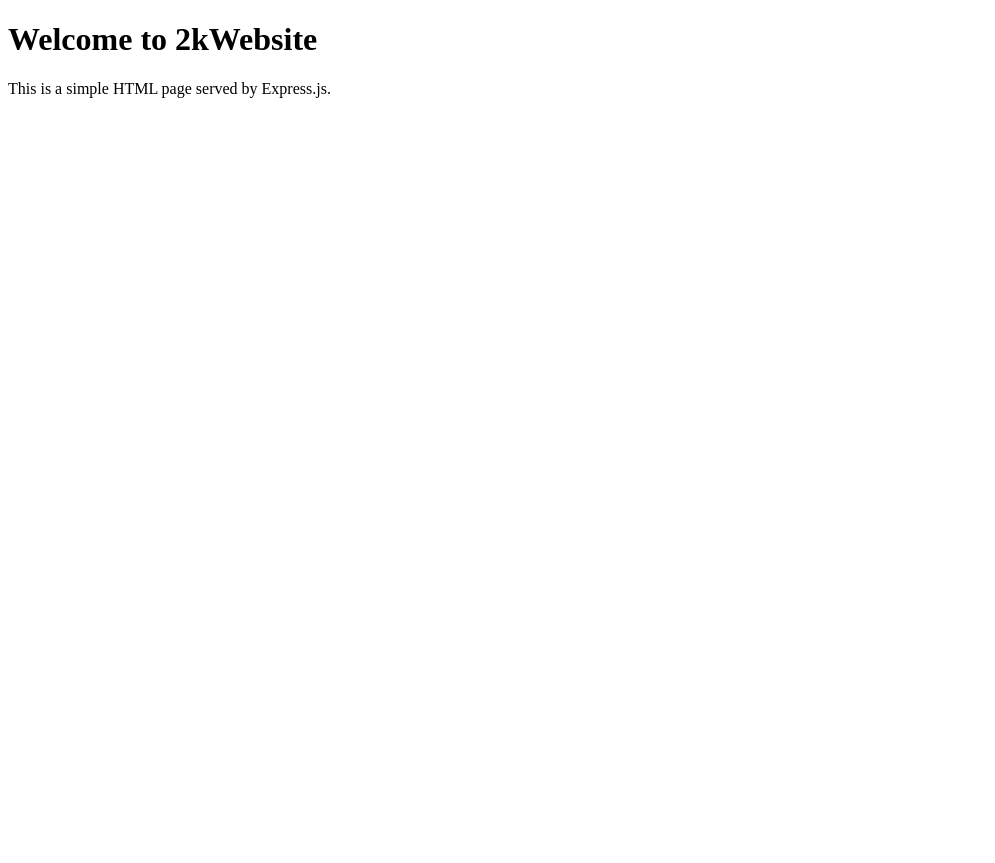
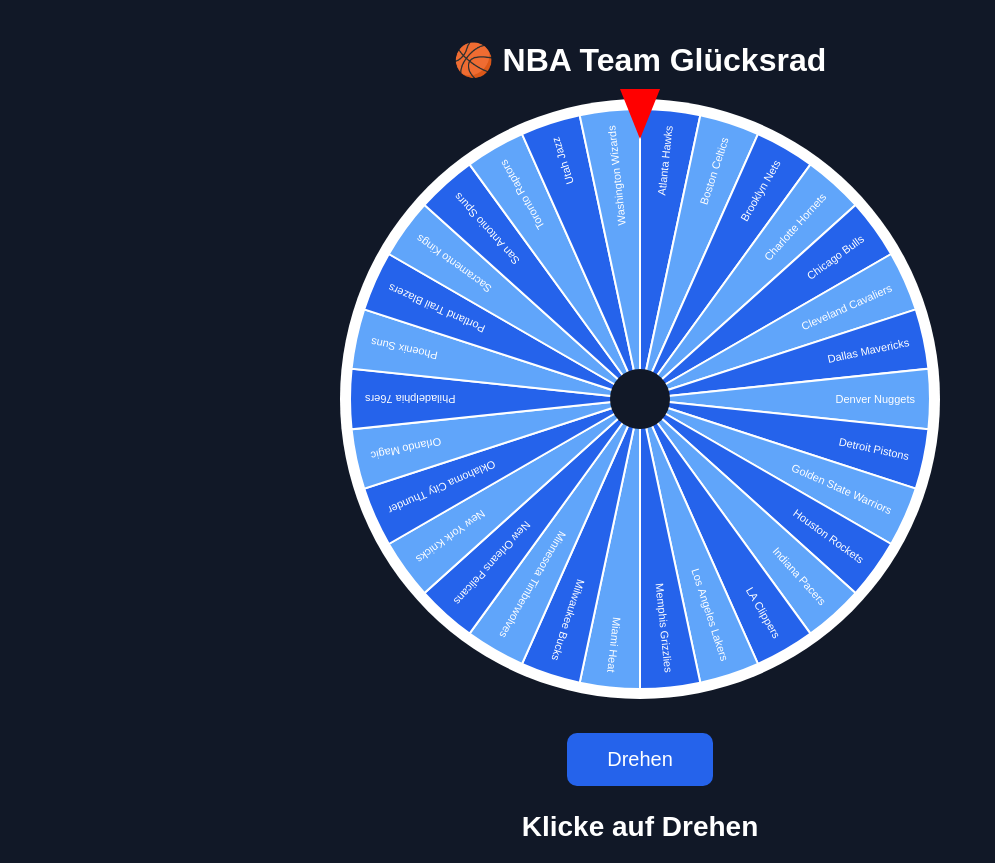
Before and after one commit to gabWag08/2kWebsite, a website: page public/index.html in a window 1280 px wide. Shown: the whole page, without its empty margins (0-995 px from the left). Before the commit the page ends 800 px from the top, so only its background shows below. Drawn offline with Linux system fonts and the light colour scheme.

Commit message:
Working Lucky Wheel

```diff
--- a/public/index.html
+++ b/public/index.html
@@ -1,13 +1,24 @@
 <!DOCTYPE html>
-<html lang="en">
-  <head>
-    <meta charset="UTF-8" />
-    <meta name="viewport" content="width=device-width, initial-scale=1.0" />
-    <title>2kWebsite</title>
-    <link rel="stylesheet" href="style.css" />
-  </head>
-  <body>
-    <h1>Welcome to 2kWebsite</h1>
-    <p>This is a simple HTML page served by Express.js.</p>
-  </body>
+<html lang="de">
+<head>
+    <meta charset="UTF-8">
+    <meta name="viewport" content="width=device-width, initial-scale=1.0">
+    <title>NBA Glücksrad</title>
+    <link rel="stylesheet" href="style.css">
+</head>
+<body>
+
+    <h1>🏀 NBA Team Glücksrad</h1>
+
+    <div class="wheel-container">
+        <div class="pointer"></div>
+        <canvas id="wheel" width="600" height="600"></canvas>
+    </div>
+
+    <button id="spinBtn">Drehen</button>
+
+    <div id="result">Klicke auf Drehen</div>
+
+    <script src="script.js"></script>
+</body>
 </html>
--- a/public/script.js
+++ b/public/script.js
@@ -0,0 +1,139 @@
+const teams = [
+    "Atlanta Hawks",
+    "Boston Celtics",
+    "Brooklyn Nets",
+    "Charlotte Hornets",
+    "Chicago Bulls",
+    "Cleveland Cavaliers",
+    "Dallas Mavericks",
+    "Denver Nuggets",
+    "Detroit Pistons",
+    "Golden State Warriors",
+    "Houston Rockets",
+    "Indiana Pacers",
+    "LA Clippers",
+    "Los Angeles Lakers",
+    "Memphis Grizzlies",
+    "Miami Heat",
+    "Milwaukee Bucks",
+    "Minnesota Timberwolves",
+    "New Orleans Pelicans",
+    "New York Knicks",
+    "Oklahoma City Thunder",
+    "Orlando Magic",
+    "Philadelphia 76ers",
+    "Phoenix Suns",
+    "Portland Trail Blazers",
+    "Sacramento Kings",
+    "San Antonio Spurs",
+    "Toronto Raptors",
+    "Utah Jazz",
+    "Washington Wizards"
+];
+
+const canvas = document.getElementById("wheel");
+const ctx = canvas.getContext("2d");
+
+const spinBtn = document.getElementById("spinBtn");
+const result = document.getElementById("result");
+
+const size = canvas.width;
+const center = size / 2;
+const radius = center - 10;
+
+const sliceAngle = (2 * Math.PI) / teams.length;
+
+let currentRotation = 0;
+let spinning = false;
+
+function drawWheel() {
+    ctx.clearRect(0, 0, size, size);
+
+    teams.forEach((team, i) => {
+
+        // Start bei -90° => erstes Feld oben
+        const startAngle = i * sliceAngle - Math.PI / 2;
+        const endAngle = startAngle + sliceAngle;
+
+        ctx.beginPath();
+        ctx.moveTo(center, center);
+        ctx.arc(center, center, radius, startAngle, endAngle);
+        ctx.closePath();
+
+        ctx.fillStyle = i % 2 === 0 ? "#2563eb" : "#60a5fa";
+        ctx.fill();
+
+        ctx.strokeStyle = "#fff";
+        ctx.lineWidth = 2;
+        ctx.stroke();
+
+        // Text
+        ctx.save();
+
+        ctx.translate(center, center);
+        ctx.rotate(startAngle + sliceAngle / 2);
+
+        ctx.fillStyle = "#fff";
+        ctx.font = "11px Arial";
+        ctx.textAlign = "right";
+
+        ctx.fillText(team, radius - 15, 4);
+
+        ctx.restore();
+    });
+
+    // Mittelpunkt
+    ctx.beginPath();
+    ctx.arc(center, center, 30, 0, Math.PI * 2);
+    ctx.fillStyle = "#111827";
+    ctx.fill();
+}
+
+drawWheel();
+
+spinBtn.addEventListener("click", () => {
+
+    if (spinning) return;
+
+    spinning = true;
+    result.innerHTML = "🎲 Dreht...";
+
+    // Gewinner vorher festlegen
+    const winnerIndex = Math.floor(Math.random() * teams.length);
+
+    const segmentSize = 360 / teams.length;
+
+    /*
+      Gewinnersegment exakt unter Pfeil platzieren.
+      Da das Rad bei -90° startet, müssen wir das berücksichtigen.
+    */
+    const targetAngle =
+        360 -
+        (winnerIndex * segmentSize + segmentSize / 2);
+
+    const currentNormalized =
+        ((currentRotation % 360) + 360) % 360;
+
+    const extraSpins = 360 * 6;
+
+    currentRotation +=
+        extraSpins +
+        ((targetAngle - currentNormalized + 360) % 360);
+
+    canvas.style.transition =
+        "transform 6s cubic-bezier(0.17, 0.67, 0.12, 0.99)";
+
+    canvas.style.transform =
+        `rotate(${currentRotation}deg)`;
+
+    setTimeout(() => {
+
+        result.innerHTML = `
+            <h2>🏆 Dein Team:</h2>
+            <h1>${teams[winnerIndex]}</h1>
+        `;
+
+        spinning = false;
+
+    }, 6000);
+});
--- a/public/style.css
+++ b/public/style.css
@@ -0,0 +1,58 @@
+body {
+    margin: 0;
+    padding: 20px;
+    font-family: Arial, sans-serif;
+    background: #111827;
+    color: white;
+    text-align: center;
+}
+
+h1 {
+    margin-bottom: 20px;
+}
+
+.wheel-container {
+    position: relative;
+    width: 600px;
+    margin: 0 auto;
+}
+
+canvas {
+    border-radius: 50%;
+    background: white;
+}
+
+.pointer {
+    position: absolute;
+    top: -10px;
+    left: 50%;
+    transform: translateX(-50%);
+    width: 0;
+    height: 0;
+    z-index: 10;
+
+    border-left: 20px solid transparent;
+    border-right: 20px solid transparent;
+    border-top: 50px solid red;
+}
+
+button {
+    margin-top: 30px;
+    padding: 15px 40px;
+    font-size: 20px;
+    border: none;
+    border-radius: 10px;
+    background: #2563eb;
+    color: white;
+    cursor: pointer;
+}
+
+button:hover {
+    background: #1d4ed8;
+}
+
+#result {
+    margin-top: 25px;
+    font-size: 28px;
+    font-weight: bold;
+}
```
